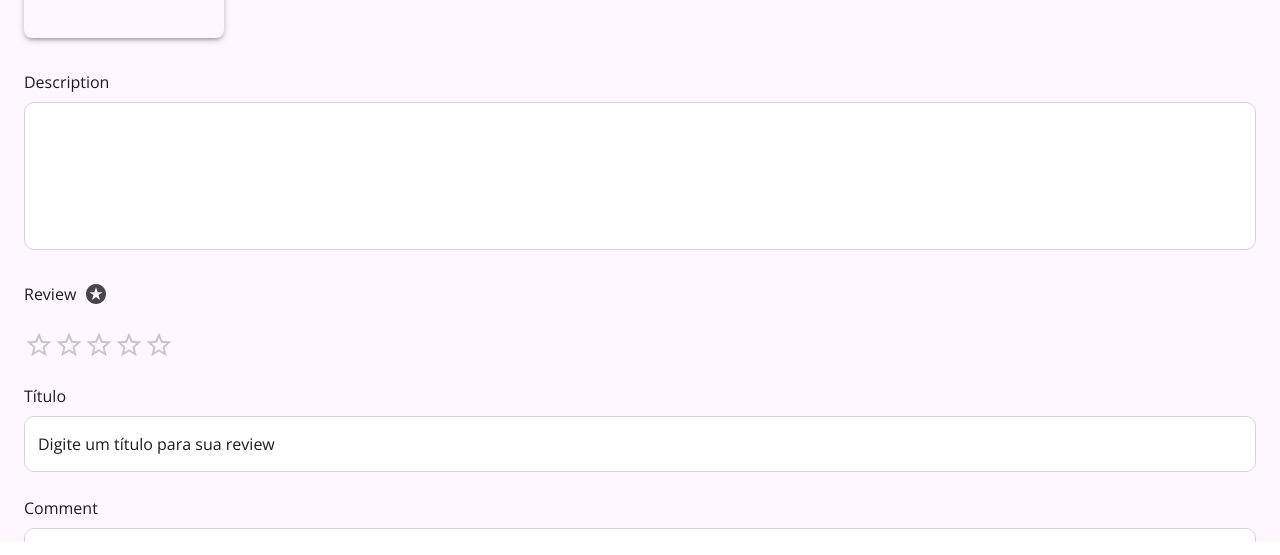
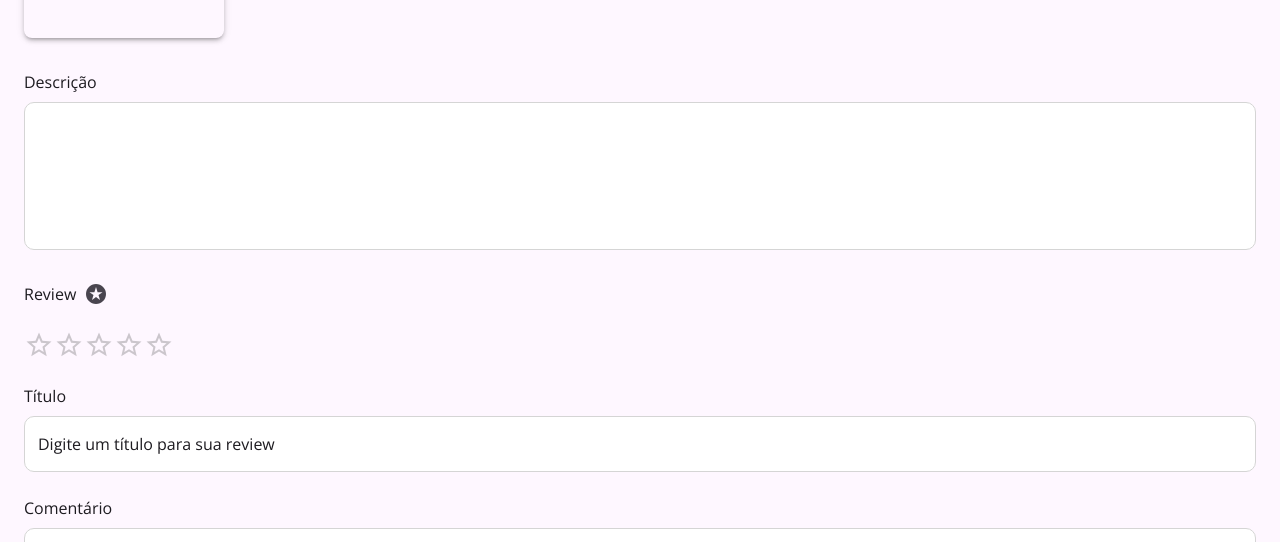
Before and after one commit to marceloareas/TrustReview, a React (Vite) app in the folder trustreview-app/app/: page /createProduct in a window 1280 px wide. Shown: the part 242-797 px from the top of the page. Built offline with nearby package versions, Linux system fonts and the light colour scheme; no server answers; a web font is replaced by a local one.

Commit message:
Labels em portugues

```diff
--- a/trustreview-app/app/src/Sections/CreateProduct/CreateProductReview/index.tsx
+++ b/trustreview-app/app/src/Sections/CreateProduct/CreateProductReview/index.tsx
@@ -100,7 +100,7 @@ const CreateProductReview = ({
         </Stack>
 
         <Stack spacing={1} sx={{ width: "100%" }}>
-          <Typography>Comment</Typography>
+          <Typography>Comentário</Typography>
           <TextField
             multiline
             minRows={5}
@@ -120,7 +120,9 @@ const CreateProductReview = ({
         </Stack>
 
         <Stack spacing={1} sx={{ width: "100%" }}>
-          <Typography>Cons (utilize ENTER para separar os contras)</Typography>
+          <Typography>
+            Contras (utilize ENTER para separar os contras)
+          </Typography>
           <TextField
             multiline
             minRows={3}
--- a/trustreview-app/app/src/Sections/CreateProduct/index.tsx
+++ b/trustreview-app/app/src/Sections/CreateProduct/index.tsx
@@ -24,7 +24,7 @@ const CreateProduct = ({
   const [previewUrl, setPreviewUrl] = useState<string | undefined>();
   const [tags, setTags] = useState<ITag[]>([]);
   const [currentTagsList, setCurrentTagsList] = useState<ITag[]>([]);
-  const {createProduct} = useProduct();
+  const { createProduct } = useProduct();
 
   useEffect(() => {
     const fetchTags = async () => {
@@ -48,7 +48,8 @@ const CreateProduct = ({
     },
   });
 
-  const onSubmit = useCallback(async (data: CreateProductReviewForm) => {
+  const onSubmit = useCallback(
+    async (data: CreateProductReviewForm) => {
       try {
         const newProduct = {
           name: data.name,
@@ -67,7 +68,9 @@ const CreateProduct = ({
       } catch (error) {
         console.error("Erro ao criar produto:", error);
       }
-  }, [createProduct, reset, onCreated, currentTagsList]);
+    },
+    [createProduct, reset, onCreated, currentTagsList]
+  );
 
   const latestSubmitRef = useRef<() => void>(() => {});
 
@@ -140,7 +143,7 @@ const CreateProduct = ({
           </Stack>
 
           <Stack spacing={1} sx={{ width: "100%" }}>
-            <Typography>Description</Typography>
+            <Typography>Descrição</Typography>
             <Controller
               name="description"
               control={control}
--- a/trustreview-app/app/src/Sections/CreateReview/index.tsx
+++ b/trustreview-app/app/src/Sections/CreateReview/index.tsx
@@ -118,7 +118,7 @@ const CreateReviewSection = ({
         </Stack>
 
         <Stack spacing={1} sx={{ width: "100%" }}>
-          <Typography>Comment</Typography>
+          <Typography>Comentário</Typography>
           <TextField
             multiline
             minRows={5}
@@ -136,7 +136,9 @@ const CreateReviewSection = ({
           />
         </Stack>
         <Stack spacing={1} sx={{ width: "100%" }}>
-          <Typography>Cons (utilize ENTER para separar os contras)</Typography>
+          <Typography>
+            Contras (utilize ENTER para separar os contras)
+          </Typography>
           <TextField
             multiline
             minRows={5}
--- a/trustreview-app/app/src/Sections/Login/index.tsx
+++ b/trustreview-app/app/src/Sections/Login/index.tsx
@@ -87,7 +87,7 @@ const LoginSection = () => {
                   required
                 />
                 <TextField
-                  label="Password"
+                  label="Senha"
                   type="password"
                   value={password}
                   onChange={(e) => setPassword(e.target.value)}
```
Lines whose indentation alone changed are shown as unchanged.
